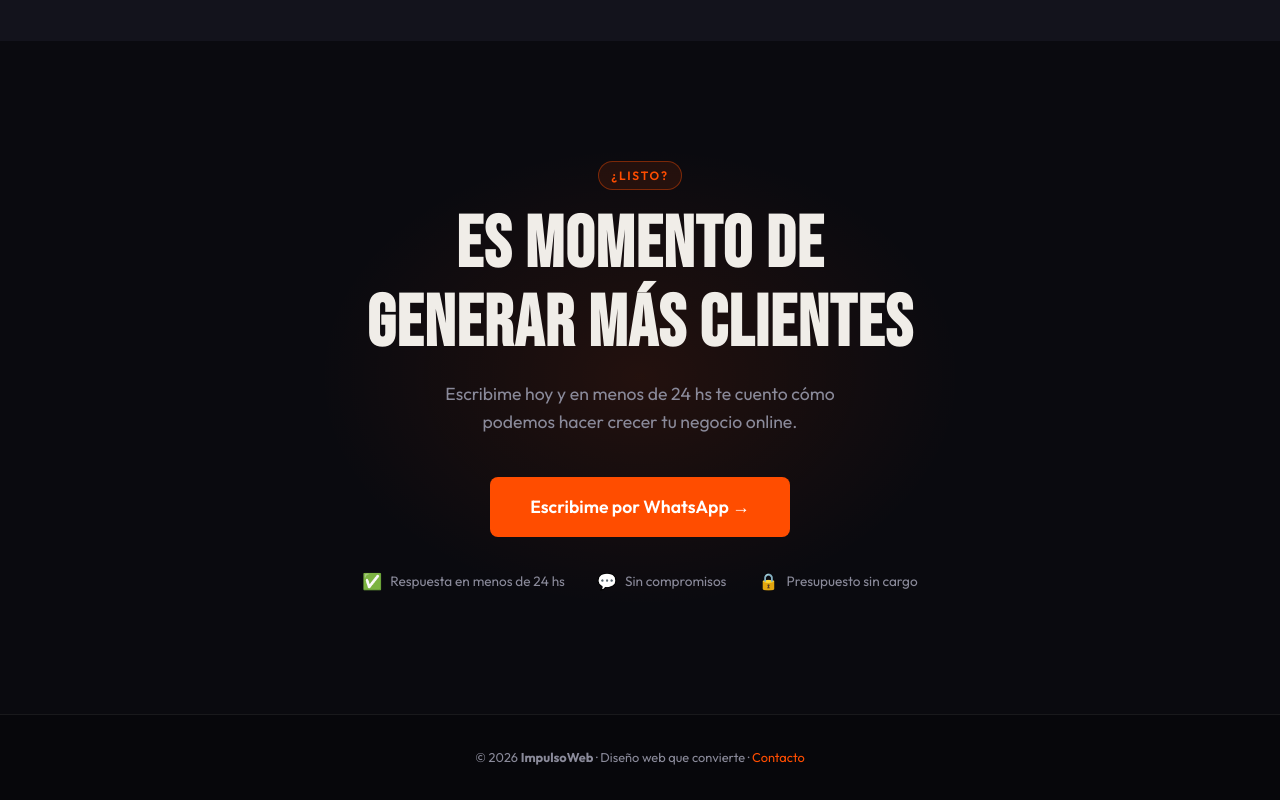
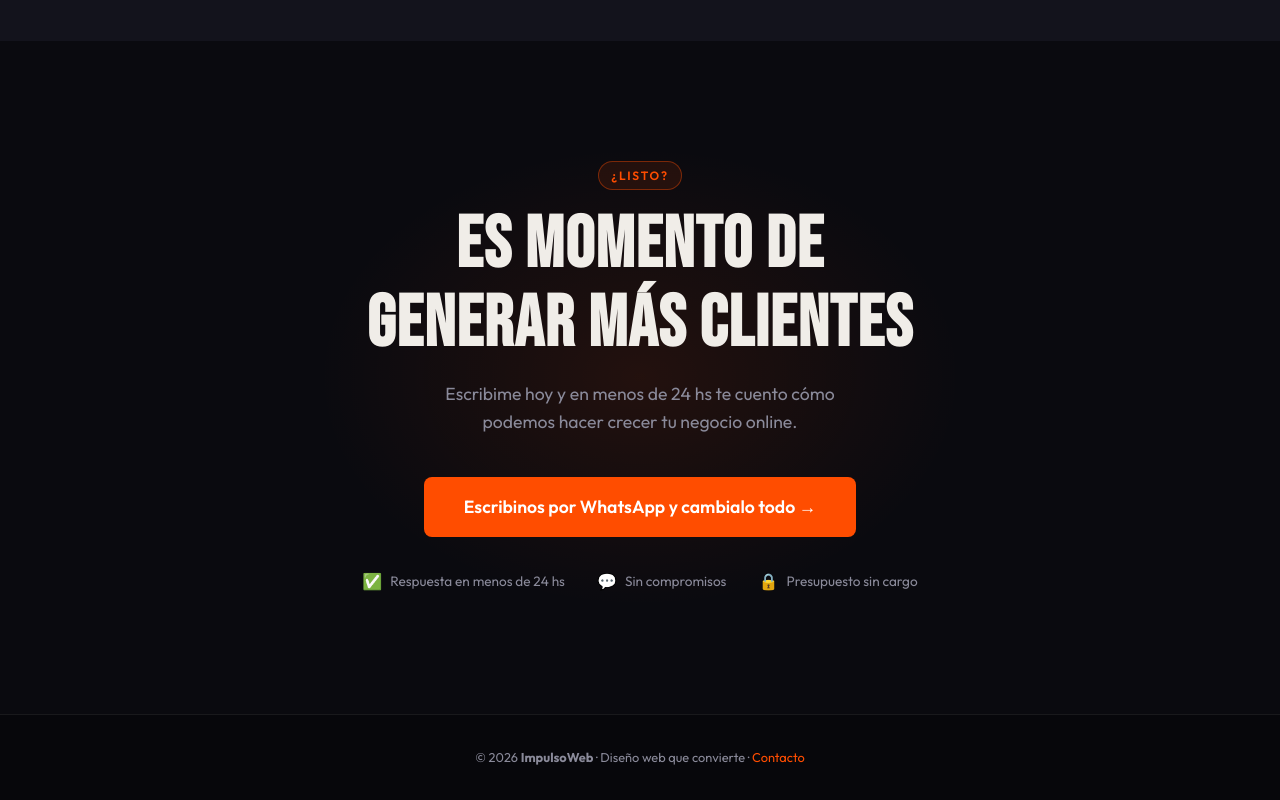
Before and after one commit to LautaroJeremiasBraile36/impulsoWeb, a React (Vite) app: page / in a window 1280 px wide. Shown: the part 5475-6275 px from the top of the page. Built offline with nearby package versions, Linux system fonts and the light colour scheme.

Commit message:
revision y arreglos olvidados

```diff
--- a/src/components/CTA.jsx
+++ b/src/components/CTA.jsx
@@ -15,11 +15,11 @@ export default function CTA() {
 
         <div className="reveal reveal-delay-3">
           <a
-            href="https://wa.me/549XXXXXXXXXX?text=Hola%2C%20quiero%20más%20info%20sobre%20las%20landing%20pages"
+            href="https://wa.me/5491131096630?text=Hola%2C%20quiero%20más%20info%20sobre%20las%20landing%20pages"
             className="btn"
             style={{ fontSize: "1.1rem", padding: "16px 40px" }}
           >
-            Escribime por WhatsApp →
+            Escribinos por WhatsApp y cambialo todo →
           </a>
         </div>
 
```
